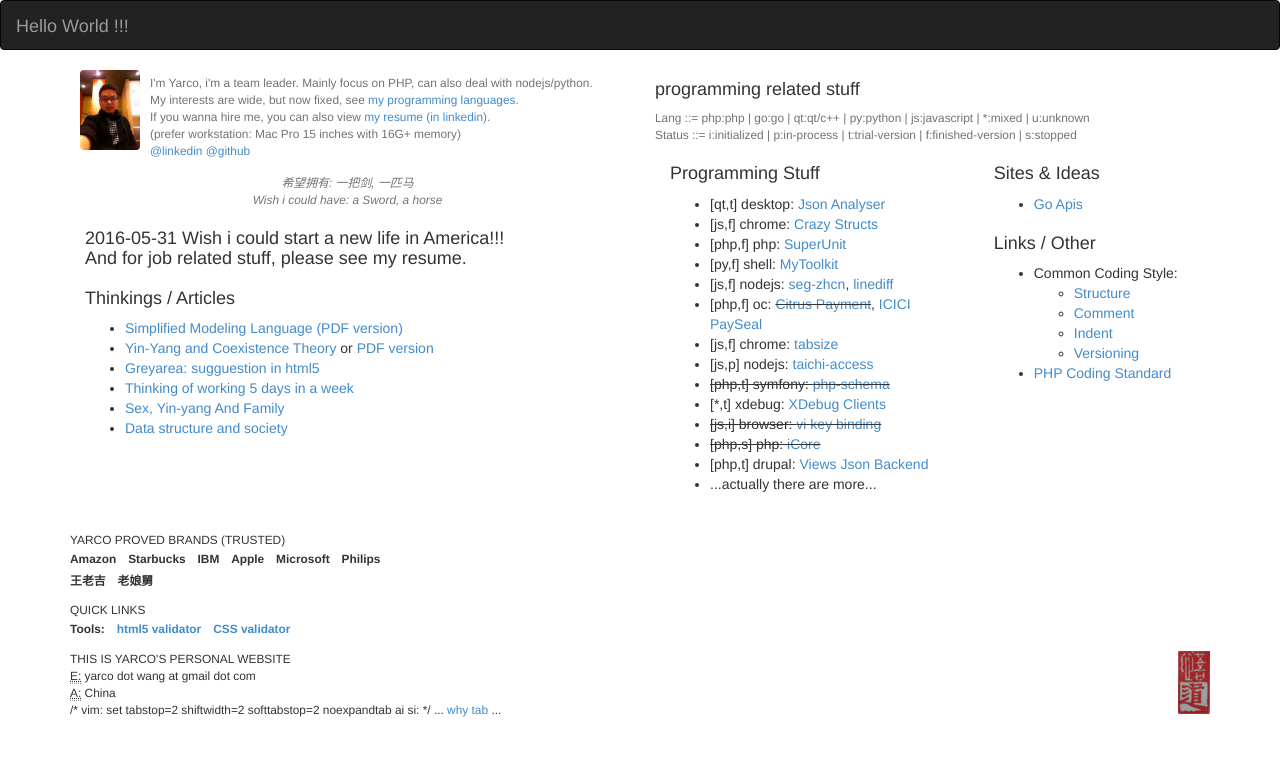
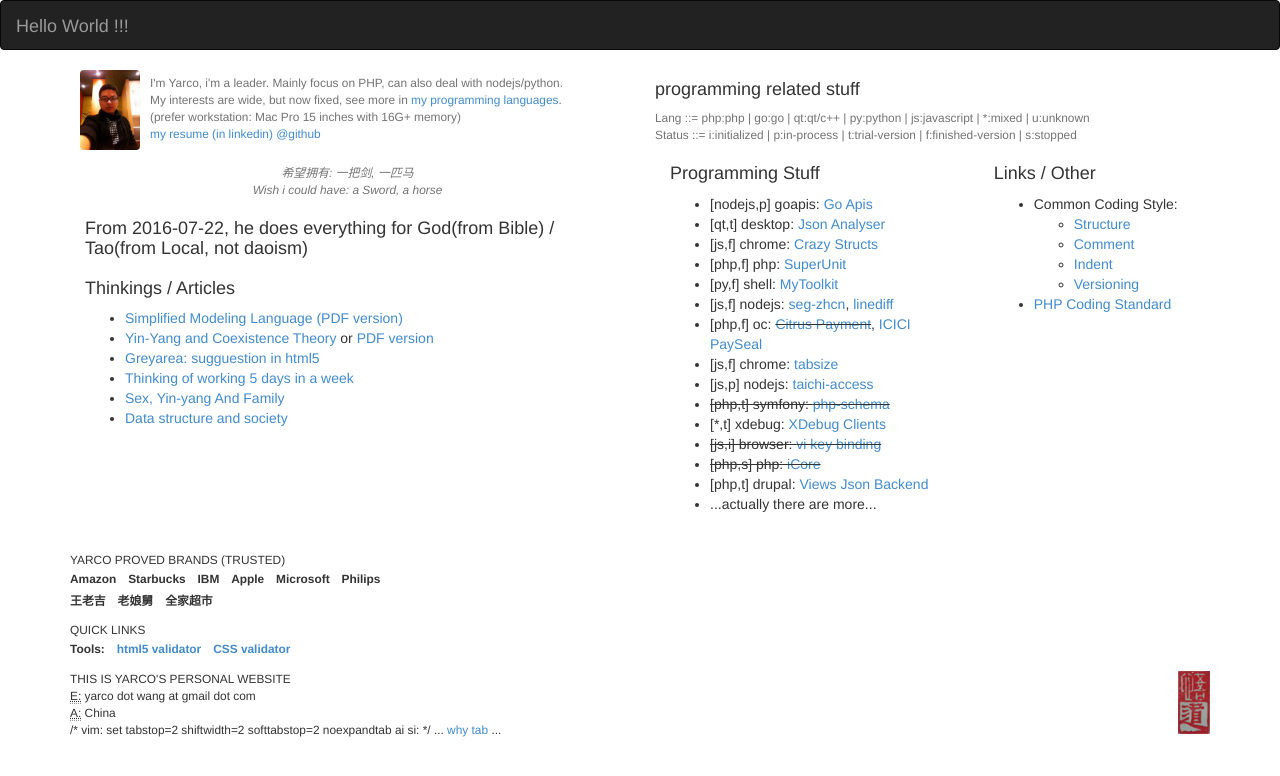
Before and after one commit to yarcowang/yarcowang.github.io, a Jekyll site: the page built from index.html, in a window 1280 px wide. Shown: the top 776 px of the page. Built offline with Jekyll 4.4.1, drawn with Linux system fonts in a browser that asks for light colours.

Commit message:
add more

```diff
--- a/_includes/footer.html
+++ b/_includes/footer.html
@@ -17,6 +17,7 @@
 							<ul class="clearfix quick-links">
 								<li>王老吉</li>
 								<li>老娘舅</li>
+								<li>全家超市</li>
 							</ul>
 						</li>
 					</ul>
--- a/_layouts/home.html
+++ b/_layouts/home.html
@@ -5,11 +5,10 @@
 				<div class="col-md-6">
 					<img src="files/myself.jpg" class="pull-left" style="width: 60px; margin:0px 10px;border-radius: 4px" />
 					<p class="help-block clearfix small">
-						I'm Yarco, i'm a team leader. Mainly focus on PHP, can also deal with nodejs/python. <br />
-						My interests are wide, but now fixed, see <a href="langs.html">my programming languages</a>.<br />
-						If you wanna hire me, you can also view <a href="http://www.linkedin.com/in/resume-of-yarco">my resume (in linkedin)</a>.<br />
+						I'm Yarco, i'm a leader. Mainly focus on PHP, can also deal with nodejs/python. <br />
+						My interests are wide, but now fixed, see more in <a href="langs.html">my programming languages</a>.<br />
 						(prefer workstation: Mac Pro 15 inches with 16G+ memory)<br />
-						<a href="http://www.linkedin.com/in/resume-of-yarco">@linkedin</a> <a href="https://github.com/yarcowang">@github</a><br />
+						<a href="http://www.linkedin.com/in/resume-of-yarco">my resume (in linkedin)</a> <a href="https://github.com/yarcowang">@github</a><br />
 					</p>
 
 					<div class="col-md-12 small" style="text-align:center">
@@ -20,7 +19,7 @@
 					</div>
 
 					<div class="col-md-12">
-						<h4>2016-05-31 Wish i could start a new life in America!!! <br />And for job related stuff, please see my resume.</h4>
+						<h4>From 2016-07-22, he does everything for God(from Bible) / Tao(from Local, not daoism)</h4>
 					</div>
 
 					<div class="col-md-12">
@@ -43,6 +42,7 @@
 					<div class="col-md-7">
 						<h4>Programming Stuff</h4>
 						<ul>
+							<li>[nodejs,p] goapis: <a href="http://goapis.org/" data-toggle="tooltip" title="" data-original-title="site for doc in json">Go Apis</a></li>
 							<li>[qt,t] desktop: <a href="https://github.com/yarcowang/JsonAnalyser" data-toggle="tooltip" title="" data-original-title="tool for analysing json data">Json Analyser</a></li>
 							<li>[js,f] chrome: <a href="https://chrome.google.com/webstore/detail/crazy-structs/ndaghfmkdlbkkpljmhjcfkndnblhkcih" data-toggle="tooltip" title="" data-original-title="save structures from web for future usage">Crazy Structs</a></li>
 							<li>[php,f] php: <a href="https://packagist.org/packages/yarco/superunit" data-toggle="tooltip" title="" data-original-title="fast prototype and validation">SuperUnit</a></li>
@@ -57,13 +57,6 @@
 							<li><s>[php,s] php: <a href="http://github.com/yarcowang/icore" data-toggle="tooltip" title="" data-original-title="a half done php framework">iCore</a></s></li>
 							<li>[php,t] drupal: <a href="http://github.com/yarcowang/Drupal-JSON-Views-Module-" data-toggle="tooltip" title="" data-original-title="a module for getting remote json data in views">Views Json Backend</a></li>
 							<li>...actually there are more...</li>
-						</ul>
-					</div>
-
-					<div class="col-md-5">
-						<h4>Sites &amp; Ideas</h4>
-						<ul>
-							<li><a href="http://goapis.org/" data-toggle="tooltip" title="" data-original-title="site for doc in json">Go Apis</a></li>
 						</ul>
 					</div>
 
@@ -83,8 +76,6 @@
 					</div>
 				</div>
 
-
-
 			</div>
 		</div>
 
```
